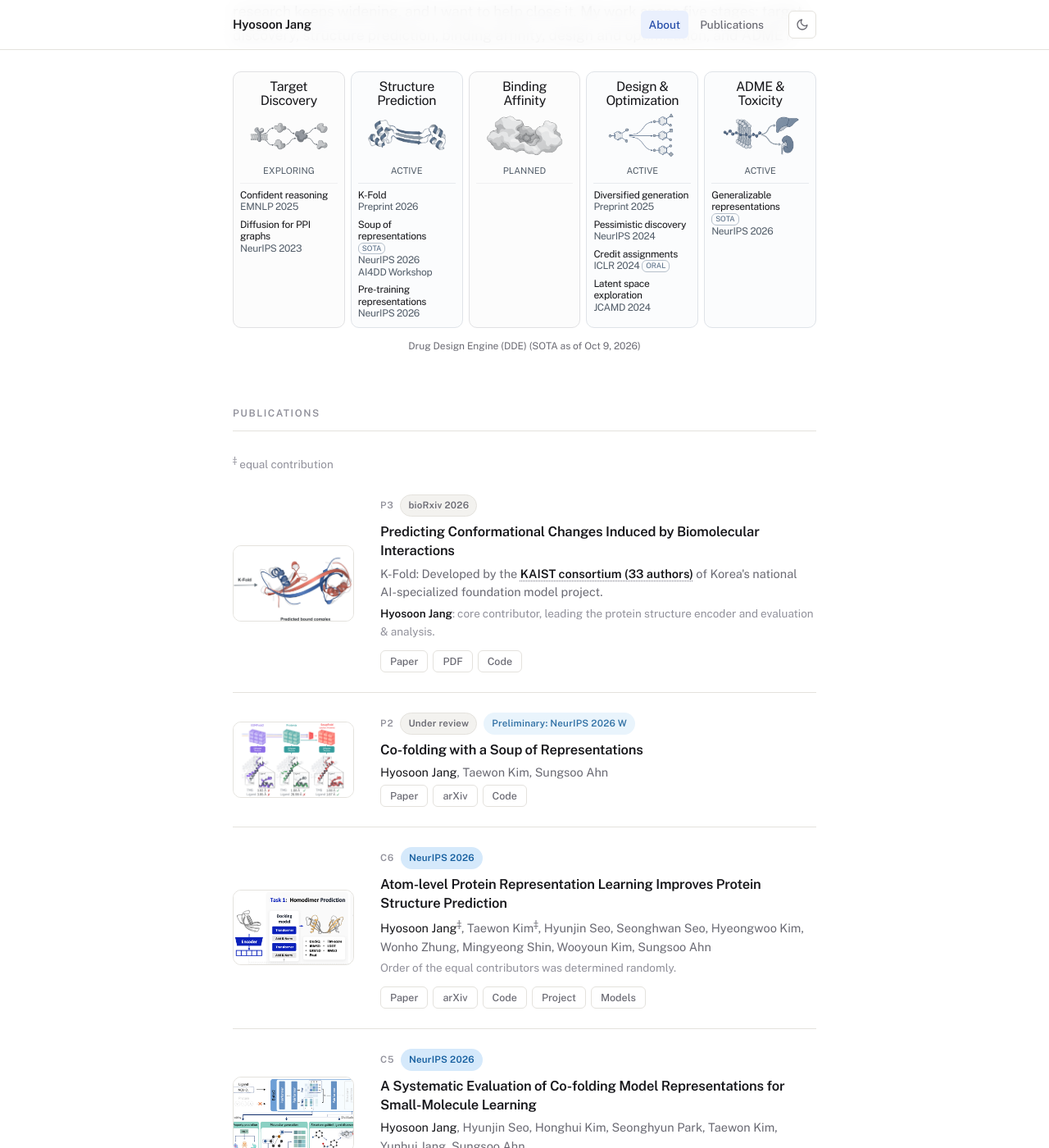
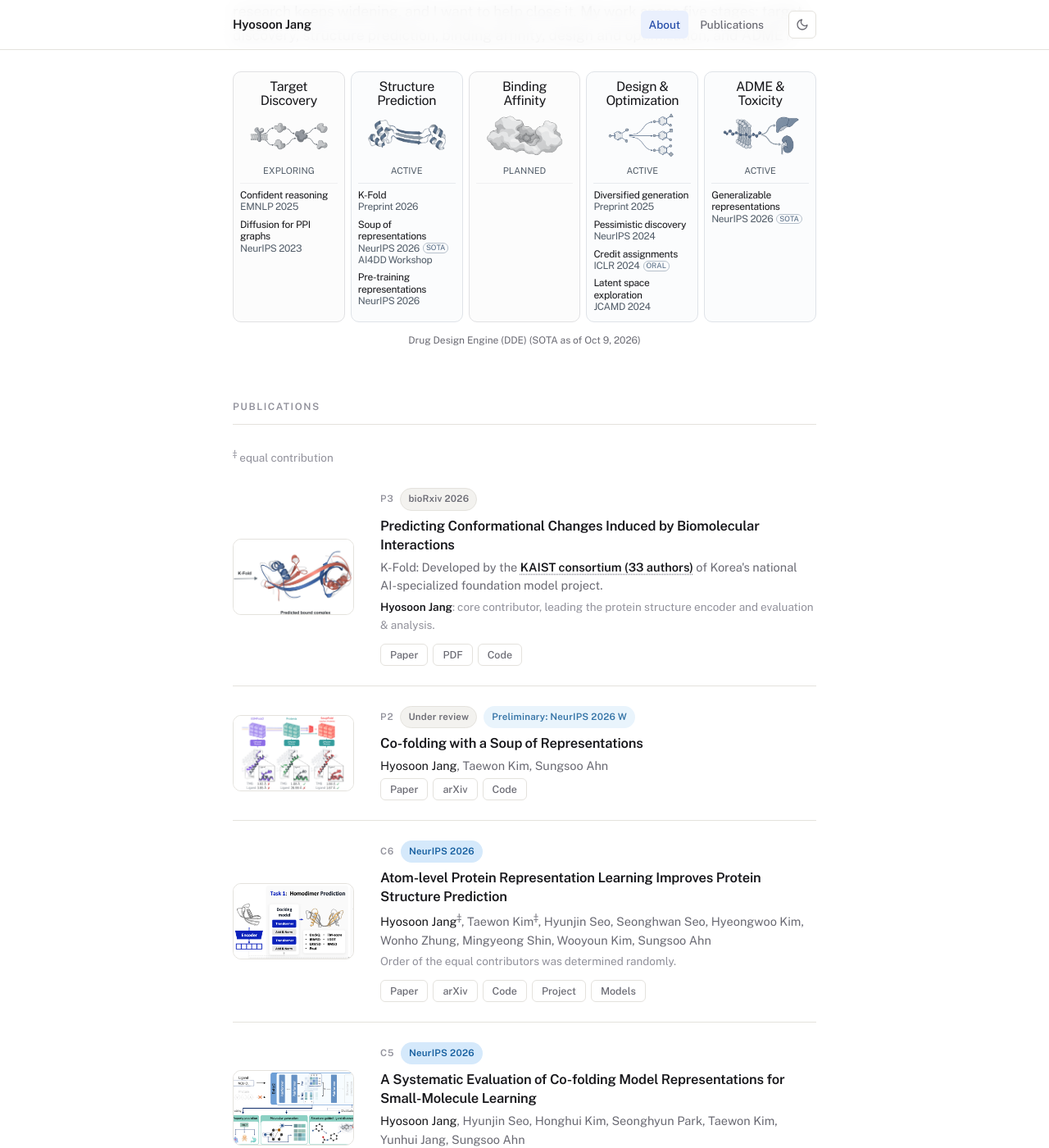
Before and after one commit to hsjang0/hsjang, a Jekyll site: the page built from index.html, in a window 1280 px wide and 1400 px high, scrolled down 510 px. Shown: the whole window at 82% size. Built offline with Jekyll 4.4.1, drawn with Linux system fonts in a browser that asks for light colours.

Commit message:
Align DDE SOTA badges with publication venues

```diff
--- a/index.html
+++ b/index.html
@@ -89,8 +89,12 @@ title: Home
             {% if p.tag %}
             {% assign pub = site.data.publications.papers | where: "tag", p.tag | first %}
             {% if p.venue %}{% assign v = p.venue %}{% else %}{% capture v %}{{ pub.venue_short }}{% if pub.year %}&nbsp;{{ pub.year }}{% endif %}{% endcapture %}{% endif %}
-            <span class="stage-title"><a href="#{{ p.tag }}">{{ p.label }}</a>{% if p.tag == st.sota_paper %} {% if st.sota_figure %}<button class="stage-badge" type="button" data-open="sota-{{ stage_number }}" aria-label="View {{ st.name | replace: '|', ' ' | escape }} SOTA results">SOTA</button>{% else %}<a class="stage-badge" href="#{{ p.tag }}">SOTA</a>{% endif %}{% endif %}</span>
-            <span class="stage-tag">{{ v | strip }}{% if pub.highlight contains 'Oral' %} <span class="stage-badge stage-oral">Oral</span>{% endif %}</span>
+            <span class="stage-title"><a href="#{{ p.tag }}">{{ p.label }}</a></span>
+            {% assign venue_lines = v | strip | split: '<br>' %}
+            <span class="stage-tag">
+              <span class="stage-meta"><span>{{ venue_lines | first }}</span>{% if p.tag == st.sota_paper %}{% if st.sota_figure %}<button class="stage-badge" type="button" data-open="sota-{{ stage_number }}" aria-label="View {{ st.name | replace: '|', ' ' | escape }} SOTA results">SOTA</button>{% else %}<a class="stage-badge" href="#{{ p.tag }}">SOTA</a>{% endif %}{% endif %}{% if pub.highlight contains 'Oral' %}<span class="stage-badge stage-oral">Oral</span>{% endif %}</span>
+              {% for venue_line in venue_lines offset:1 %}<span class="stage-venue-detail">{{ venue_line }}</span>{% endfor %}
+            </span>
             {% else %}<span class="stage-title">{{ p.label }}</span><span class="stage-tag">Ongoing</span>{% endif %}
           </li>
           {% endfor %}
```
Also changed, not shown: libs/custom/site.css.
